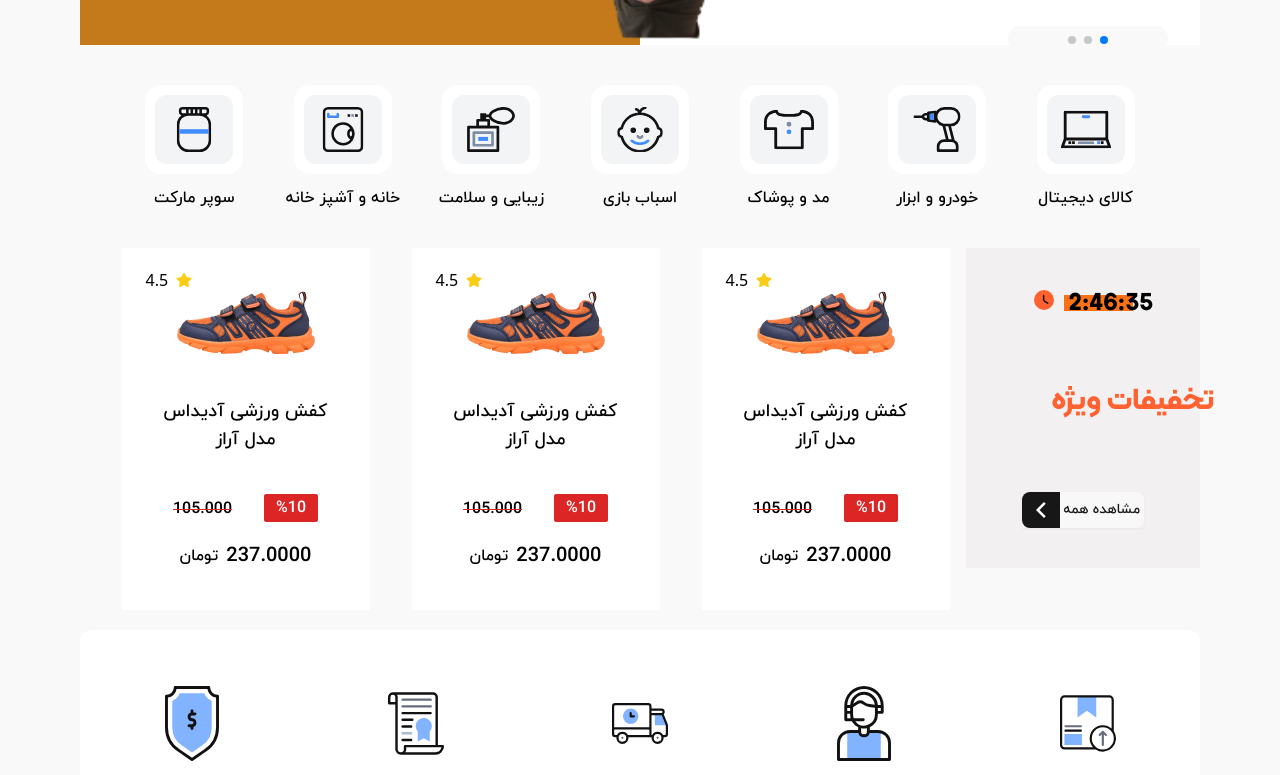
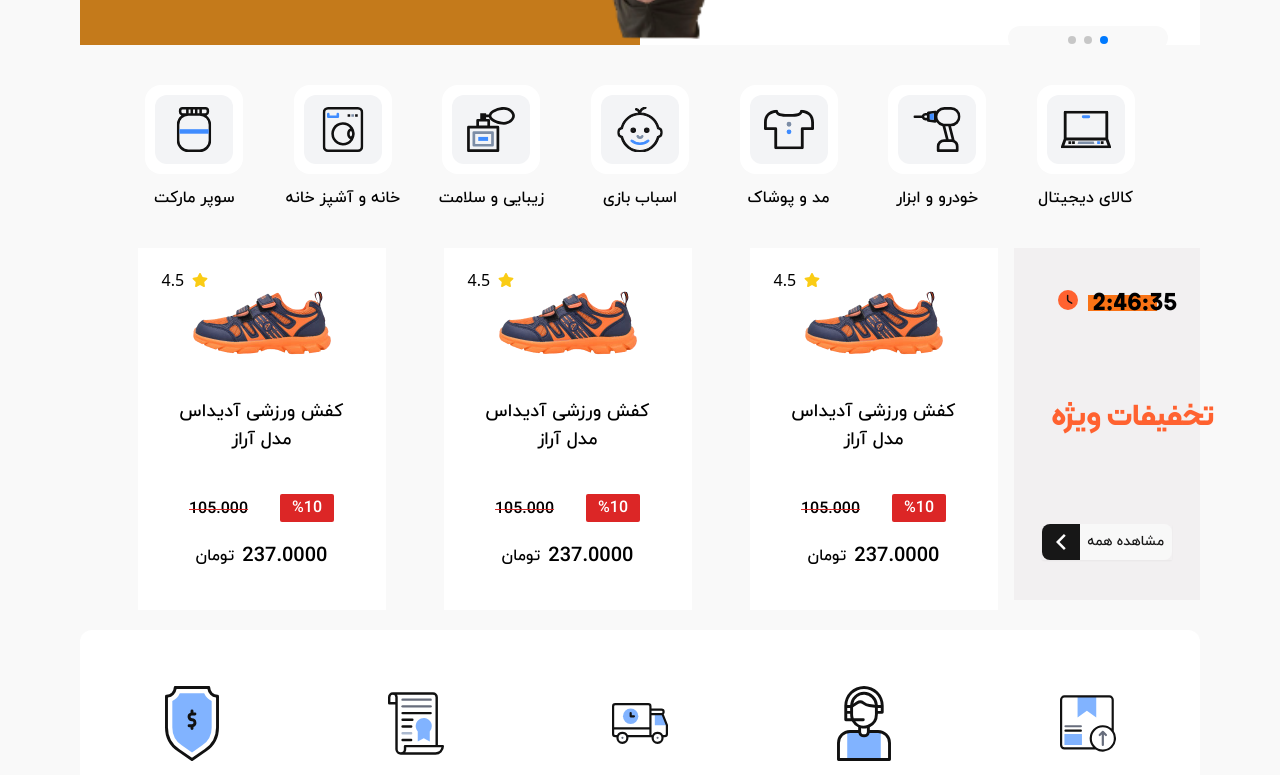
Before and after one commit to Ario-Team/shapino-frontend, a Next.js app: page / in a window 1280 px wide. Shown: the part 508-1283 px from the top of the page. Built offline with nearby package versions, Linux system fonts and the light colour scheme.

Commit message:
Fixed the styles

```diff
--- a/components/CountdownCustom.jsx
+++ b/components/CountdownCustom.jsx
@@ -5,7 +5,7 @@ import { RiArrowLeftSLine } from "react-icons/ri";
 
 const CountdownCustom = () => {
   return (
-    <div className="flex flex-col h-80 justify-between relative bg-[#F2F0F1] w-max px-14 py-10">
+    <div className="flex flex-col h-[22rem] justify-between relative bg-[#F2F0F1] w-max px-7 py-10">
       <div className="relative flex self-center">
         <div className="flex items-center gap-2">
           <div className="w-[4.3rem] h-4 bg-orange-500"></div>
@@ -26,11 +26,11 @@ const CountdownCustom = () => {
           />
         </div>
       </div>
-      <span className="lg:absolute w-max top-24 -right-3.5 font-kalameh font-bold text-3xl text-[#FF6230] my-10">
+      <span className="lg:absolute w-max top-28 -right-3.5 font-kalameh font-bold text-3xl text-[#FF6230] my-10">
         تخفیفات ویژه
       </span>
       <div className="w-max flex flex-row opacity-90 self-center transition-opacity duration-300 cursor-pointer shadow-sm hover:opacity-100">
-        <span className="flex items-center justify-center font-iran-yekan font-medium text-sm bg-[#F9F9F9] px-1 py-2 text-black rounded-r-lg">
+        <span className="flex items-center justify-center font-iran-yekan font-medium text-sm bg-[#F9F9F9] px-2 py-2 text-black rounded-r-lg">
           مشاهده همه
         </span>
         <div className="flex justify-center items-center bg-black px-1 rounded-l-lg">
--- a/pages/index.jsx
+++ b/pages/index.jsx
@@ -50,22 +50,28 @@ export default function Home() {
             <CountdownCustom />
             <Swiper
               direction="horizontal"
-              slidesPerView="auto"
+              slidesPerView={1}
+              centeredSlides
               breakpoints={{
                 760: {
                   slidesPerView: 2,
+                  centeredSlides: false,
                 },
                 1024: {
                   slidesPerView: 3,
+                  centeredSlides: false,
                 },
                 1400: {
                   slidesPerView: 4,
+                  centeredSlides: false,
                 },
                 1900: {
                   slidesPerView: 5,
+                  centeredSlides: false,
                 },
                 2100: {
                   slidesPerView: 6,
+                  centeredSlides: false,
                 },
                 2500: {
                   slidesPerView: 7,
```
